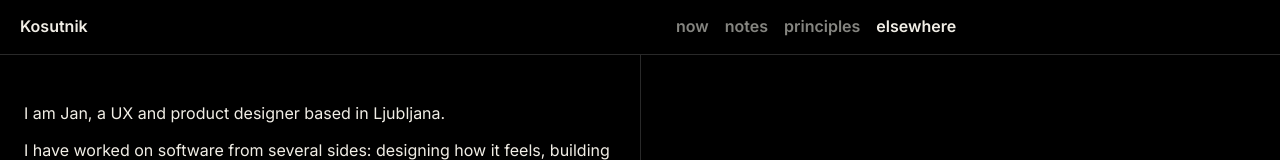
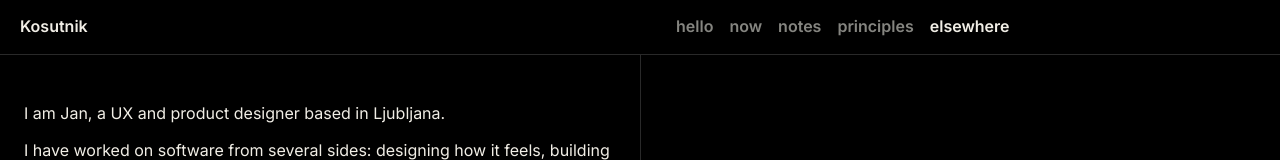
Before and after one commit to JanKosutnik/Kosutnik, a Next.js app: page / in a window 1280 px wide. Shown: the top 160 px of the page. Built offline with nearby package versions, Linux system fonts and the light colour scheme.

Commit message:
Add hello section navigation

```diff
--- a/app/v1/V1Interactions.tsx
+++ b/app/v1/V1Interactions.tsx
@@ -2,7 +2,7 @@
 
 import { useEffect } from 'react'
 
-const sectionIds = ['now', 'notes', 'principles', 'elsewhere']
+const sectionIds = ['hello', 'now', 'notes', 'principles', 'elsewhere']
 
 export default function V1Interactions() {
   useEffect(() => {
--- a/app/v1/V1Site.tsx
+++ b/app/v1/V1Site.tsx
@@ -22,6 +22,7 @@ export default function V1Site({ homeHref = '/', color = false }: { homeHref?: s
       <header className={styles.header} data-v1-header>
         <Link className={styles.brand} href={homeHref}>Kosutnik</Link>
         <nav className={styles.nav} aria-label="Page navigation">
+          <a href="#hello" data-section="hello">hello</a>
           <a href="#now" data-section="now">now</a>
           <a href="#notes" data-section="notes">notes</a>
           <a href="#principles" data-section="principles">principles</a>
@@ -29,7 +30,7 @@ export default function V1Site({ homeHref = '/', color = false }: { homeHref?: s
         </nav>
       </header>
 
-      <section className={`${styles.grid} ${styles.intro}`} aria-labelledby="intro-title">
+      <section className={`${styles.grid} ${styles.intro}`} id="hello" aria-labelledby="intro-title">
         <h1 id="intro-title">
           <span>I am Jan, a UX and product designer based in Ljubljana.</span>
           <span>
--- a/app/writing/[slug]/page.tsx
+++ b/app/writing/[slug]/page.tsx
@@ -32,6 +32,7 @@ export default async function VariantWritingPage({ params }: PageProps) {
       <header className={styles.masthead}>
         <Link className={styles.brand} href="/">Kosutnik</Link>
         <nav className={styles.nav} aria-label="Page navigation">
+          <Link href="/#hello">hello</Link>
           <Link href="/#now">now</Link>
           <Link href="/#notes">notes</Link>
           <Link href="/#principles">principles</Link>
```
